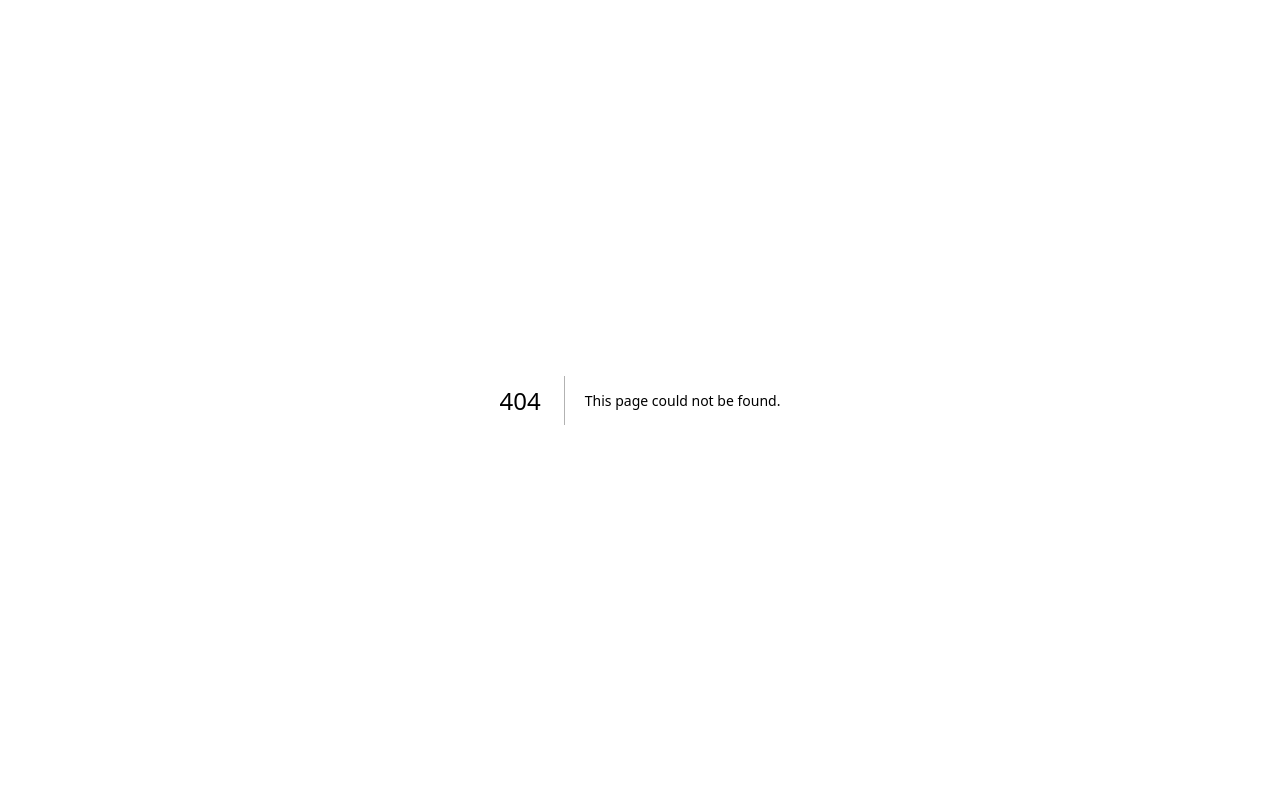
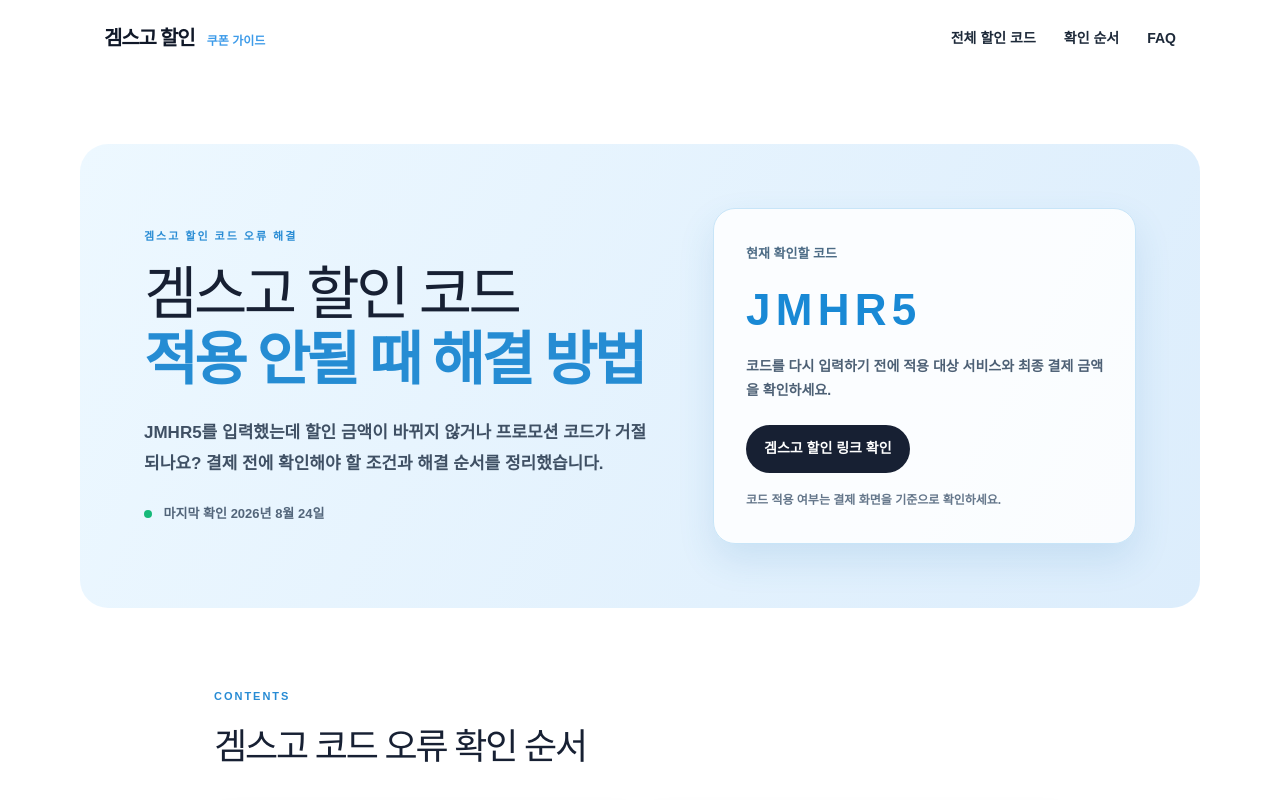
Before and after one commit to yarogono/anteconomy, a Next.js app: page /gamsgo-discount-code-not-working in a window 1280 px wide. Before the commit this address had no page. Shown: the top 800 px of the page. Built offline with nearby package versions, Linux system fonts and the light colour scheme; a web font is replaced by a local one.

Commit message:
겜스고 할인 관련 페이지 내용 추가

```diff
--- a/next-sitemap.config.js
+++ b/next-sitemap.config.js
@@ -11,6 +11,7 @@ module.exports = {
   additionalPaths: async (config) => [
     await config.transform(config, "/겜스고-할인-코드-쿠폰-gamsgo-프로모션"),
     await config.transform(config, "/유튜브-프리미엄-겜스고-70-할인-코드-싸게-구독-결제-쿠폰"),
+    await config.transform(config, "/겜스고-할인-코드-적용-안됨"),
   ],
   // Non-finance experiments are excluded until they have complete SEO metadata.
   exclude: ["/api/*", "/drama/*", "/gamsgo-discount-code", "/youtube-premium-gamsgo-discount"],
--- /dev/null
+++ b/src/pages/gamsgo-discount-code-not-working.js
@@ -0,0 +1,57 @@
+import Head from "next/head";
+import Link from "next/link";
+
+const affiliateUrl = "https://www.gamsgo.com/partner/xV82m";
+const updatedAt = "2026년 8월 24일";
+const faqs = [
+  ["겜스고 할인 코드가 적용되지 않는 가장 흔한 이유는 무엇인가요?", "프로모션 대상이 아닌 서비스이거나 이용 기간·계정 조건이 맞지 않는 경우가 많습니다. 결제 화면에서 적용 대상과 최종 금액을 먼저 확인하세요."],
+  ["주문 후 할인 코드를 추가할 수 있나요?", "프로모션 코드는 일반적으로 결제 전에 입력해야 합니다. 주문 완료 후 소급 적용 가능 여부는 겜스고 고객지원에 주문 번호와 함께 문의하세요."],
+  ["JMHR5를 입력했는데 금액이 바뀌지 않으면 어떻게 하나요?", "코드 오탈자, 적용 대상, 입력 시점을 확인한 뒤 페이지를 새로고침하세요. 계속 적용되지 않으면 할인 없이 결제하지 말고 공식 고객지원에 문의하는 것이 좋습니다."],
+];
+
+export default function GamsgoDiscountCodeNotWorking() {
+  const faqSchema = faqs.map(([question, answer]) => ({
+    "@type": "Question",
+    name: question,
+    acceptedAnswer: { "@type": "Answer", text: answer },
+  }));
+
+  return (
+    <>
+      <Head>
+        <title>겜스고 할인 코드 적용 안됨 | JMHR5 오류 해결 방법</title>
+        <meta name="description" content="겜스고 할인 코드가 적용되지 않을 때 확인할 입력 위치, 서비스 조건, 기간, 계정 조건과 고객지원 문의 방법을 정리했습니다." />
+        <meta name="keywords" content="겜스고 할인 코드 적용 안됨, 겜스고 쿠폰 오류, JMHR5 적용 안됨, 겜스고 프로모션 코드 오류" />
+        <link rel="canonical" href="https://anteconomy.co.kr/겜스고-할인-코드-적용-안됨" />
+        <meta property="og:title" content="겜스고 할인 코드 적용 안됨 | 해결 방법" />
+        <meta property="og:description" content="겜스고 할인 코드가 적용되지 않을 때 확인할 사항을 단계별로 안내합니다." />
+        <meta property="og:type" content="article" />
+        <script type="application/ld+json" dangerouslySetInnerHTML={{ __html: JSON.stringify({
+          "@context": "https://schema.org",
+          "@type": "FAQPage",
+          mainEntity: faqSchema,
+        }) }} />
+      </Head>
+      <div className="gamsgo-page">
+        <header className="gamsgo-header"><Link className="gamsgo-brand" href="/">겜스고 할인 <span>쿠폰 가이드</span></Link><nav aria-label="겜스고 할인 메뉴"><Link href="/gamsgo-discount-code">전체 할인 코드</Link><Link href="#checklist">확인 순서</Link><Link href="#faq">FAQ</Link></nav></header>
+        <main id="top">
+          <section className="gamsgo-hero"><div><p className="gamsgo-eyebrow">겜스고 할인 코드 오류 해결</p><h1>겜스고 할인 코드<br /><strong>적용 안될 때 해결 방법</strong></h1><p className="gamsgo-lead">JMHR5를 입력했는데 할인 금액이 바뀌지 않거나 프로모션 코드가 거절되나요? 결제 전에 확인해야 할 조건과 해결 순서를 정리했습니다.</p><p className="gamsgo-updated"><span className="status-dot" /> 마지막 확인 {updatedAt}</p></div><div className="coupon-card"><span className="coupon-card-label">현재 확인할 코드</span><div className="coupon-code">JMHR5</div><p>코드를 다시 입력하기 전에 적용 대상 서비스와 최종 결제 금액을 확인하세요.</p><div className="coupon-actions"><a href={affiliateUrl} target="_blank" rel="sponsored noopener noreferrer">겜스고 할인 링크 확인</a></div><small>코드 적용 여부는 결제 화면을 기준으로 확인하세요.</small></div></section>
+
+          <section className="toc-section" aria-label="목차"><p className="section-kicker">CONTENTS</p><h2>겜스고 코드 오류 확인 순서</h2><div className="toc-grid">{[["입력 위치 확인", "#location"], ["적용 조건 확인", "#conditions"], ["오류 해결 순서", "#checklist"], ["고객지원 문의", "#support"], ["자주 묻는 질문", "#faq"]].map(([label, href], index) => <a href={href} key={label}><span>{String(index + 1).padStart(2, "0")}</span>{label}<b>→</b></a>)}</div></section>
+
+          <section className="content-section intro-section" id="location"><p className="section-kicker">CODE LOCATION</p><h2>할인 코드는 어디에 입력하나요?</h2><p>겜스고에서 이용하려는 서비스를 선택한 뒤 구독 기간과 이용 조건을 확인하고 결제 단계로 이동합니다. 결제 화면의 프로모션 코드 또는 쿠폰 입력란에 JMHR5를 입력한 다음 적용 버튼을 누르세요.</p><div className="notice-box"><strong>중요</strong><br />코드를 입력한 뒤 할인 문구만 보지 말고 최종 결제 금액이 실제로 줄었는지 확인하세요. 금액이 그대로라면 결제를 완료하지 않는 것이 안전합니다.</div></section>
+
+          <section className="content-section" id="conditions"><p className="section-kicker">CHECK CONDITIONS</p><h2>겜스고 할인 코드가 적용되지 않는 이유</h2><div className="steps-grid"><div className="step-card"><span>1</span><p><strong>적용 대상 확인</strong><br />모든 서비스·기간에 같은 프로모션이 적용되는 것은 아닙니다.</p></div><div className="step-card"><span>2</span><p><strong>코드 입력 시점 확인</strong><br />결제 완료 후에는 코드가 소급 적용되지 않을 수 있습니다.</p></div><div className="step-card"><span>3</span><p><strong>오탈자 확인</strong><br />대문자·숫자를 포함해 JMHR5를 정확하게 입력하세요.</p></div><div className="step-card"><span>4</span><p><strong>최종 금액 확인</strong><br />할인 적용 후 결제 금액이 변경되었는지 확인하세요.</p></div></div></section>
+
+          <section className="content-section" id="checklist"><p className="section-kicker">TROUBLESHOOTING</p><h2>JMHR5 적용 안됨 해결 순서</h2><div className="steps-grid"><div className="step-card"><span>1</span><p>입력한 코드가 <strong>JMHR5</strong>인지 다시 확인합니다.</p></div><div className="step-card"><span>2</span><p>선택한 서비스와 기간이 프로모션 대상인지 확인합니다.</p></div><div className="step-card"><span>3</span><p>결제 화면을 새로 열고 코드를 다시 적용합니다.</p></div><div className="step-card"><span>4</span><p>할인 금액이 반영되지 않으면 결제를 중단하고 문의합니다.</p></div></div><div className="notice-box"><strong>할인 없이 결제하지 마세요.</strong><br />적용 결과가 확인되지 않는 상태에서 결제를 진행하면 코드가 사후 적용되지 않을 수 있습니다.</div></section>
+
+          <section className="content-section" id="support"><p className="section-kicker">SUPPORT</p><h2>계속 적용되지 않을 때 문의하는 방법</h2><p>주문 전이라면 선택한 서비스, 구독 기간, 입력한 코드와 오류 화면을 정리해 겜스고 공식 고객지원에 문의하세요. 이미 주문했다면 주문 번호와 결제 시각을 함께 전달하면 확인에 도움이 됩니다.</p><div className="coupon-actions"><a href="https://help.gamsgo.com/ko/" target="_blank" rel="noopener noreferrer">겜스고 공식 고객지원센터</a><Link href="/gamsgo-discount-code">전체 할인 코드 안내</Link></div></section>
+
+          <section className="content-section" id="faq"><p className="section-kicker">FAQ</p><h2>겜스고 할인 코드 적용 오류 FAQ</h2><div className="faq-list">{faqs.map(([question, answer]) => <details key={question}><summary>{question}<span>+</span></summary><p>{answer}</p></details>)}</div></section>
+          <section className="update-section"><div><p className="section-kicker">UPDATE LOG</p><h2>정보 확인 기준</h2></div><p><strong>{updatedAt}</strong><br />JMHR5 적용 조건과 오류 해결 순서 업데이트</p></section>
+        </main>
+        <footer className="gamsgo-footer"><strong>겜스고 할인 코드 오류 해결 안내</strong><p>본 페이지는 겜스고 할인 코드 적용 과정에서 확인할 수 있는 일반적인 해결 방법을 안내합니다. 실제 적용·환불 기준은 공식 결제 화면과 고객지원 안내를 기준으로 확인하세요.</p></footer>
+      </div>
+    </>
+  );
+}
--- a/src/pages/gamsgo-discount-code.js
+++ b/src/pages/gamsgo-discount-code.js
@@ -73,6 +73,7 @@ export default function GamsgoDiscountCode() {
             <a href="#how-to-use">사용 방법</a>
             <a href="#services">서비스</a>
             <a href="#faq">FAQ</a>
+            <a href="/gamsgo-discount-code-not-working">코드 오류 해결</a>
           </nav>
         </header>
 
--- /dev/null
+++ b/src/pages/겜스고-할인-코드-적용-안됨.js
@@ -0,0 +1 @@
+export { default } from "./gamsgo-discount-code-not-working";
```
Also changed, not shown: 2 other files (tests, documents, lock files or other folders).
